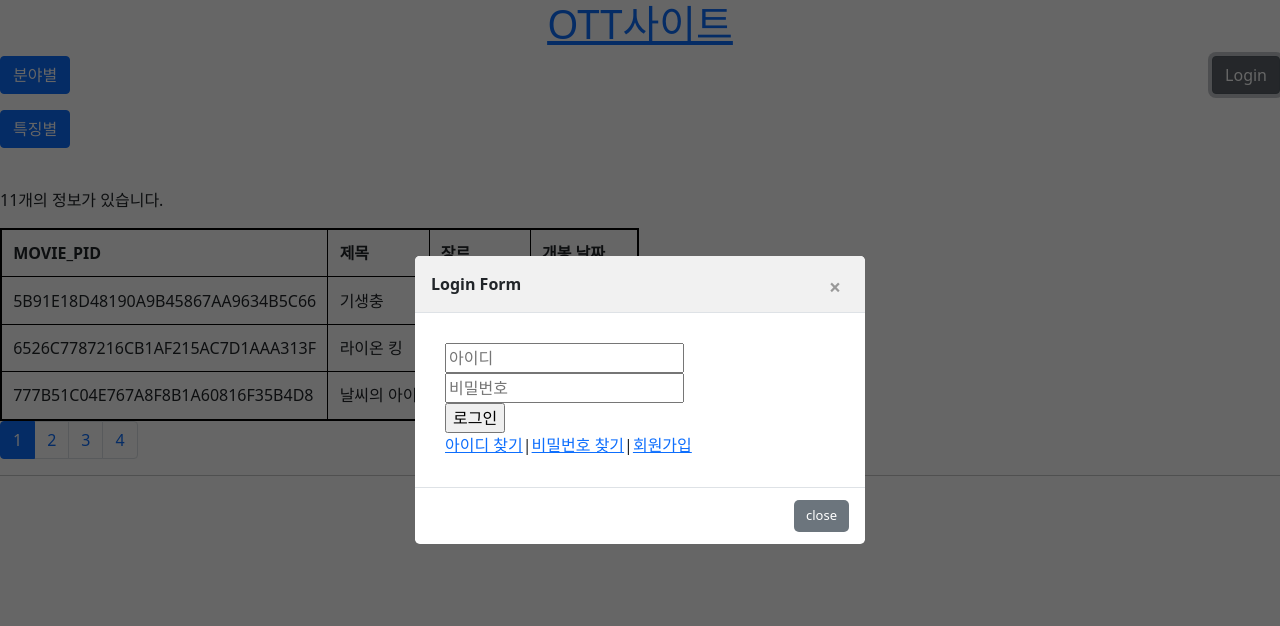
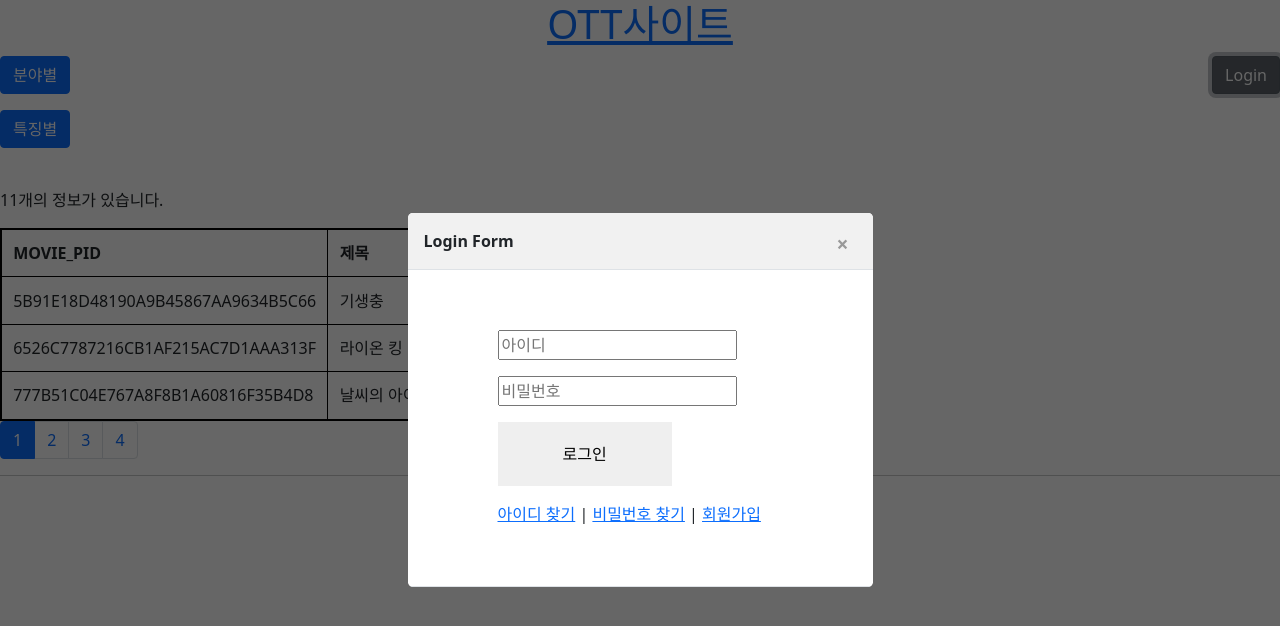
Before and after one commit to backeunkyoung/OTTWeb, a React (Create React App) app in the folder 코드/ott01/: page / in a window 1280 px wide. Both pictures are taken after a click on the button "Login". Shown: the top 626 px of the page. Built offline with nearby package versions, Linux system fonts and the light colour scheme.

Commit message:
로그인 버튼 및 input 창 구현

```diff
--- a/코드/ott01/src/App.css
+++ b/코드/ott01/src/App.css
@@ -124,7 +124,7 @@ th:last-child, td:last-child {
 }
 .modal > section {
   width: 90%;
-  max-width: 450px;
+  max-width: 465px;
   margin:0 auto;
   border-radius: .3rem;
   background-color: #fff;
@@ -156,23 +156,24 @@ th:last-child, td:last-child {
 
 /* 버튼 메인 */
 .modal > section > main {
-  padding: 30px;
+  padding: 60px 90px;
   border-bottom: 1px solid #dee2e6;
   border-top: 1px solid #dee2e6;
 }
 
-.modal > section > footer {
+/* .modal > section > footer {
   padding: 12px 16px;
   text-align: right;
-}
+} */
 
-.modal > section > footer button {
+/* .modal > section > footer button {
   padding: 6px 12px;
   color: #fff;
   background-color: #6c757d;
   border-radius: 5px;
   font-size: 13px;
-}
+} */
+
 .modal.openModal {
   display: flex;
   align-items: center;
@@ -197,3 +198,7 @@ th:last-child, td:last-child {
       opacity: 1;
   }
 }
+
+.login_button {
+  padding: 20px 65px;
+}
--- a/코드/ott01/src/App.js
+++ b/코드/ott01/src/App.js
@@ -3,14 +3,14 @@
 import React from 'react';
 import 'bootstrap/dist/css/bootstrap.min.css';
 import './App.css';
-import First_com from './components/First_com';
+import Main_Page from './components/Main_Page';
 import Content_Table from './movie_table/Content_Table';
 
 function App() {
   return (
     <div>
       <div>
-        <First_com></First_com>
+        <Main_Page></Main_Page>
       </div>
     </div>
   );
--- a/코드/ott01/src/components/Login_Button.js
+++ b/코드/ott01/src/components/Login_Button.js
@@ -1,16 +1,12 @@
 import React, { useState } from 'react';
 import { Button } from 'reactstrap';
 import Login_Modal from './Login_Modal';
+import Login_Form from './Login_Form';
 
 function Login_Button() {
 
    // useState를 사용하여 open상태를 변경한다. (open일때 true로 만들어 열리는 방식)
    const [ modalOpen, setModalOpen ] = useState(false);
-
-   const [inputs, setInputs] = useState({
-       id : '',
-       pw : ''
-   });
 
    const openModal = () => {
        setModalOpen(true);
@@ -19,60 +15,14 @@ function Login_Button() {
        setModalOpen(false);
    }
 
-   const { id, pw } = inputs;
-
-   const onChangeId = (e) => {
-       const { value, id } = e.target;
-       setInputs({
-           ...inputs,   // 기존의 값 복사
-           [id] : value // 덮어쓰기
-       });
-   };
-
-   const onChangePw = (e) => {
-        const { value, pw } = e.target;
-        setInputs({
-            ...inputs,   // 기존의 값 복사
-            [pw] : value // 덮어쓰기
-        });
-    };
-
-
    return (
        <React.Fragment>
             <div style={{float: 'right'}}>
                 <Button onClick={ openModal }>Login</Button>
-            </div>
+            </div >
             <Login_Modal open={ modalOpen } close={ closeModal } header="Login Form">
             <div>
-                <form>
-                    <div className="id_area">
-                        <input
-                            type="text"
-                            value={id}
-                            placeholder="아이디"
-                            onChangeId={onChangeId}
-                        ></input>
-                    </div>
-                    <div className="pw_area">
-                        <input type="password"
-                            value={pw}
-                            placeholder="비밀번호"
-                            onChangePw={onChangePw}
-                        ></input>
-                    </div>
-                    <input type="submit" value="로그인" className="loginButton"></input>
-                </form>
-
-                <div className="find_info">
-                    <a href="/" target="_blank" className="idinquiry">아이디 찾기</a>
-                    <span className="bar" aria-hidden="true">|</span>
-
-                    <a href="/" target="_blank" className="pwinquiry">비밀번호 찾기</a>
-                    <span className="bar" aria-hidden="true">|</span>
-
-                    <a href="/" target="_blank" className="join">회원가입</a>
-                </div>
+                <Login_Form></Login_Form>
             </div>
            </Login_Modal>
        </React.Fragment>
--- /dev/null
+++ b/코드/ott01/src/components/Login_Form.js
@@ -0,0 +1,108 @@
+import React, { useState } from 'react';
+import jquery from 'jquery';
+import $ from 'jquery';
+
+const EventPractice = () => {
+    const [form, setForm] = useState({
+        id: '',
+        pw: '',
+    });
+
+    const { id, pw } = form;
+
+    const onChange = (e) => {
+        const nextForm = {
+            ...form, //기존의 form내용을 복사
+            [e.target.name]: e.target.value, // 원하는 값을 덮어 씌운다
+        };
+        setForm(nextForm);
+    };
+
+    const loginCheck = () => {
+        alert(id + " : " + pw);
+        setForm({
+            id: '',
+            pw: '',
+        });
+
+        // var postData = {
+        //     id : $(".id").val(),    // className = id 인 값을 가져옴
+        //     pw : $(".pw").val()
+        // }
+        // var url = "login_check.html"    // 이동할 url
+
+        // var succFn = function(receiveData) {   // 서버에서 data 값을 받아오면 실행됨
+        //     if (receiveData.msg === "success") {    // 받은 데이터가 success면 실행
+        //         alert("로그인에 성공하셨습니다.");
+        //     }
+        //     else {
+        //         if (receiveData.msg === "id_fail") {
+        //             alert("login 실패, 등록되지 않은 id 입니다.");
+        //             window.location="login.html";   // 새로고침
+        //         }
+        //         else if (receiveData.msg === "pw_fail") {
+        //             alert("login 실패, 잘못된 비밀번호 입니다.");
+        //             window.location="login.html";
+        //         }
+
+        //     }
+        //     console.log('server msg = ' + receiveData);
+        // };
+
+        // // 비동기 처리 : 하나의 작업의 종료까지 기다리지 않고, 다음 작업을 진행하는 비순차적인 처리방식
+        // get_ajax(url, postData, succFn);
+    };
+
+    // function get_ajax(url, data, succFn) {
+    //     $.ajax({    // 비동기 JavaScript의 라이브러리
+    //         type: "POST",       // HTTP 요청 방식
+    //         dataType: "json",   // 서버에서 보내줄 데이터의 타입
+    //         data: data,         // HTTP 요청과 함께 서버로 보낼 데이터
+    //         url: url,           // 클라이언트가 요청한 url 페이지
+    //         success: succFn
+    //     })
+    // }
+
+    return (
+        <div>
+            <form className="login_form">
+                <div className="login_input">
+                    <div className="id_form">
+                        <input
+                            type="text"
+                            className="id"
+                            placeholder="아이디"
+                            value={id}
+                            onChange={onChange}
+                        ></input>
+                    </div>
+                    <p></p>
+                    <div className="pw_form">
+                        <input
+                            type="password"
+                            className="pw"
+                            placeholder="비밀번호"
+                            value={pw}
+                            onChange={onChange}
+                        ></input>
+                    </div>
+                </div>
+
+                <p></p>
+                <button className="login_button" onClick={loginCheck}>로그인</button>
+            </form>
+            <p></p>
+            <div className="find_info">
+                <a href="/" target="_blank" className="idinquiry">아이디 찾기</a>
+                <span className="bar" aria-hidden="true"> | </span>
+
+                <a href="/" target="_blank" className="pwinquiry">비밀번호 찾기</a>
+                <span className="bar" aria-hidden="true"> | </span>
+
+                <a href="/" target="_blank" className="join">회원가입</a>
+            </div>
+
+        </div>
+    );
+};
+export default EventPractice;
--- a/코드/ott01/src/components/Login_Modal.js
+++ b/코드/ott01/src/components/Login_Modal.js
@@ -17,9 +17,9 @@ const Login_Modal = ( props ) => {
                     <main>
                         {props.children}
                     </main>
-                    <footer>
+                    {/* <footer>
                         <button className="close" onClick={close}> close </button>
-                    </footer>
+                    </footer> */}
                 </section>
             ) : null }
         </div>
--- /dev/null
+++ b/코드/ott01/src/components/Main_Page.js
@@ -0,0 +1,36 @@
+import React from 'react';
+import { Link, Route, BrowserRouter as Router } from 'react-router-dom'; //React-Router import
+import Login_Button from './Login_Button';
+import Test from './Login_Form';
+import Button_tool from './Kategori_Menu';
+import Movies from '../test/Movies';
+import '../App.css';
+
+function Main_Page() {
+
+    return (
+        <div>
+            <Router>
+                <header>
+                    <Link to="/">
+                        <h1 align="center">OTT사이트</h1>
+                    </Link>
+                    <div>
+                        {/* <Test></Test> */}
+                        <Login_Button></Login_Button>
+                    </div>
+                    <Button_tool></Button_tool>
+                </header>
+
+                <body>
+                    <div>
+                        <br></br>
+                        <Movies></Movies>
+                    </div>
+                </body>
+            </Router>
+            <hr></hr>
+        </div>
+    );
+}
+export default Main_Page;
--- a/코드/ott01/src/test/Movies.js
+++ b/코드/ott01/src/test/Movies.js
@@ -29,8 +29,8 @@ function Movies() {
     setContents({ selectedGenre: genre, currentPage: 1 }); // 장르가 바뀔 때마다 1페이지로 초기화해야 2페이지 이상 내용이 없는 장르가 제대로 표시됨
   };
 
-  // **  초기화..? 왜하는지 잘 모르겠어요
-  const { data, currentPage, pageSize} = contents;
+  // ** 위의 useState와 같은 역할(동기화와 비슷)
+  const { data, currentPage, pageSize } = contents;
 
   // paginate로 데이터 전달 및 return 값 저장
   const pagedContents = paginate(data, currentPage, pageSize);
```
Also changed, not shown: 1 other file (tests, documents, lock files or other folders).
